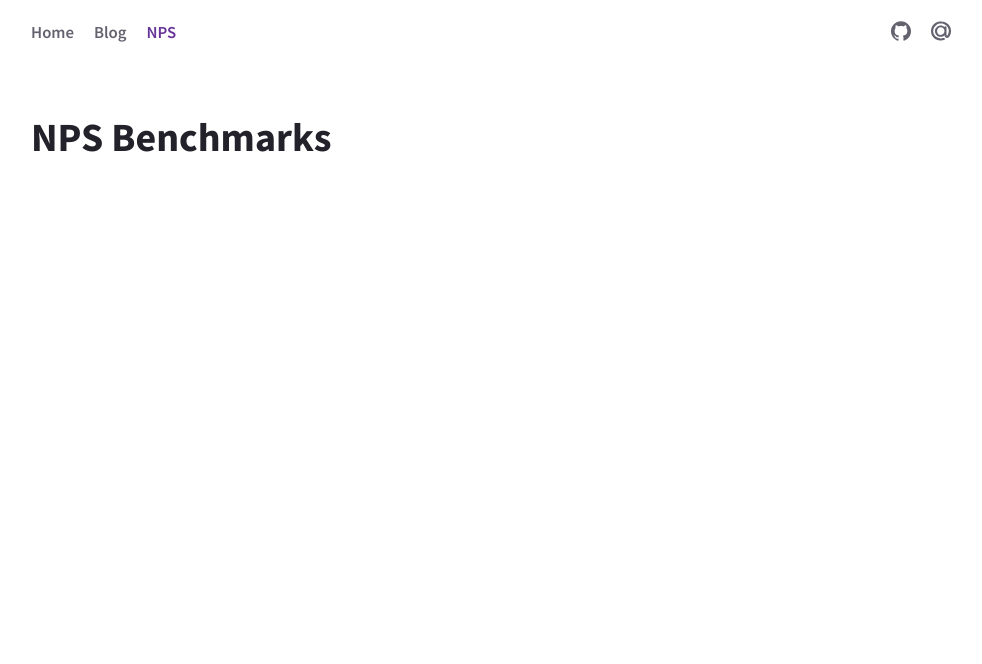
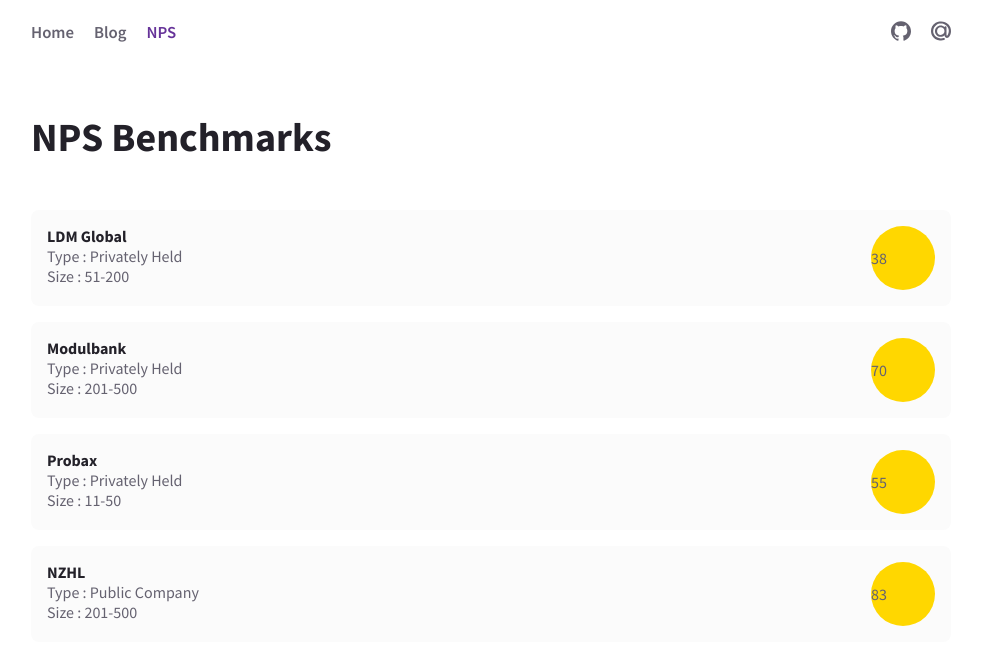
Before and after one commit to dsk90it/gatsby-bootcamp, a Gatsby site: page /nps in a window 1280 px wide. Shown: the whole page, without its empty margins (149-1131 px from the left). Built offline with nearby package versions, Linux system fonts and the light colour scheme; Gatsby itself is replaced by a stand-in of ours.

Commit message:
Rendered JSON data

```diff
--- a/content/nps.json
+++ b/content/nps.json
@@ -1,5 +1,4 @@
-{
-  "npsBenchmarks": [
+[
   {
     "id": 1,
     "companyName": "LDM Global",
@@ -77,4 +76,3 @@
     "slug": "nzhl"
   }
 ]
-}
--- a/gatsby-node.js
+++ b/gatsby-node.js
@@ -55,16 +55,16 @@
       path: `/nps`,
       component: npsIndexPage,
       context: {
-        ...allNps.npsBenchmarks,
+        pageData: allNps,
       },
     })
 
-    allNps.npsBenchmarks.forEach(nps => {
+    allNps.forEach(nps => {
       createPage({
         path: `nps/${nps.slug}`,
         component: npsContentPage,
         context: {
-          ...nps,
+          pageData: nps,
         },
       })
     })
--- a/src/templates/nps-index.js
+++ b/src/templates/nps-index.js
@@ -1,26 +1,27 @@
 import React from 'react'
-// import { Link } from 'gatsby'
+import { Link } from 'gatsby'
 
 import Layout from '../components/layout'
 import TitleSection from '../components/title_section/title_section'
 import NpsStyles from '../styles/pages/nps.module.scss'
 
-// const Card = props => {
-//   return (
-//     <Link to={props.link} className={NpsStyles.npsCard}>
-//       <div className={NpsStyles.npsCard__left}>
-//         <strong>{props.title}</strong>
-//         <span>Type : {props.type ? props.type : '-'}</span>
-//         <span>Size : {props.size ? props.size : '-'}</span>
-//       </div>
+const Card = props => {
+  return (
+    <Link to={props.link} className={NpsStyles.npsCard}>
+      <div className={NpsStyles.npsCard__left}>
+        <strong>{props.title}</strong>
+        <span>Type : {props.type ? props.type : '-'}</span>
+        <span>Size : {props.size ? props.size : '-'}</span>
+      </div>
 
-//       <div className={NpsStyles.npsCard__score}>{props.score}</div>
-//     </Link>
-//   )
-// }
+      <div className={NpsStyles.npsCard__score}>{props.score}</div>
+    </Link>
+  )
+}
 
-const NpsBenchmarks = ({ pageContext }) => {
-  console.log(pageContext)
+const NpsBenchmarks = props => {
+  const _data = props.pageContext.pageData
+  console.log(_data)
 
   return (
     <Layout>
@@ -28,7 +29,7 @@
         <TitleSection title="NPS Benchmarks" />
 
         <div className={NpsStyles.npsCardWrapper}>
-          {/* {pageData.forEach((item, index) => {
+          {_data.map((item, index) => {
             return (
               <Card
                 key={index}
@@ -39,11 +40,6 @@
                 score={item.npsScore}
               />
             )
-          })} */}
-
-          {Object.entries(pageContext).forEach(([key, val]) => {
-            console.log(`ID: ${key}`) // the name of the current key.
-            console.log(val) // the value of the current key.
           })}
         </div>
       </div>
```
Lines whose indentation alone changed are shown as unchanged.
